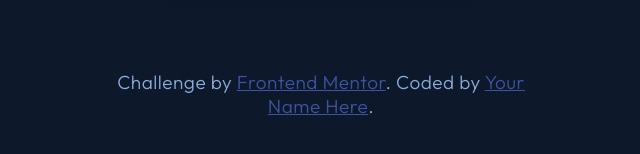
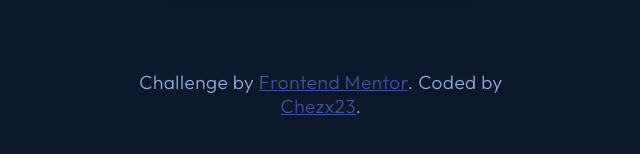
Before and after one commit to reczuprik/NFTpreviewcard, a plain HTML site: page index.html in a window 1280 px wide. Shown: the part 550-704 px from the top of the page, without its empty margins (319-959 px from the left). Drawn offline with Linux system fonts and the light colour scheme.

Commit message:
Update index.html

```diff
--- a/index.html
+++ b/index.html
@@ -48,7 +48,7 @@
 
   <div class="attribution">
     Challenge by <a href="https://www.frontendmentor.io?ref=challenge" target="_blank">Frontend Mentor</a>.
-    Coded by <a href="#">Your Name Here</a>.
+    Coded by <a href="#">Chezx23</a>.
   </div>
 </body>
 </html>
```
